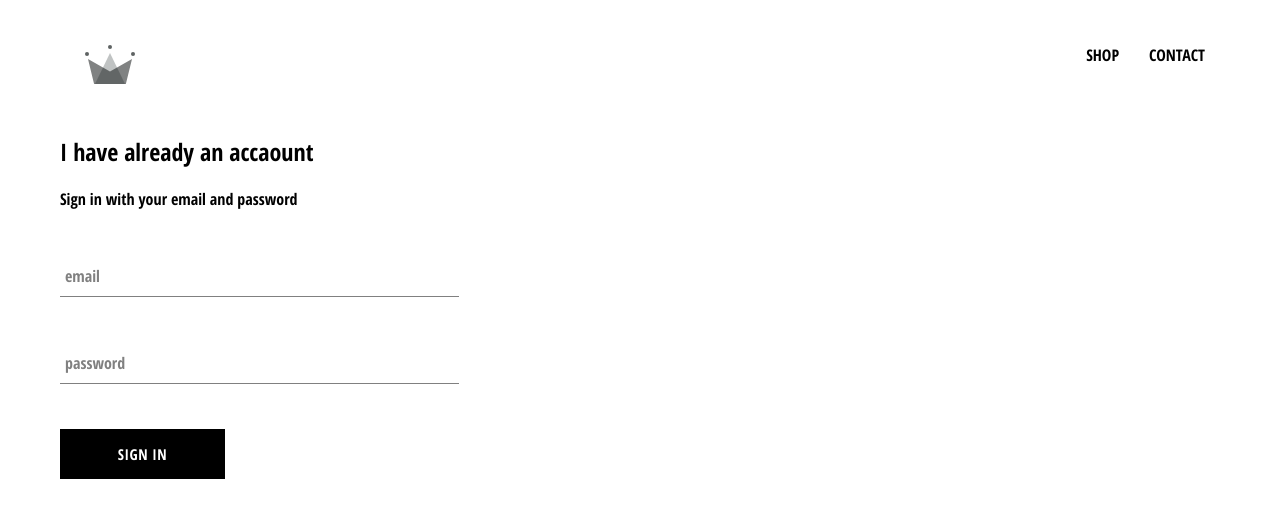
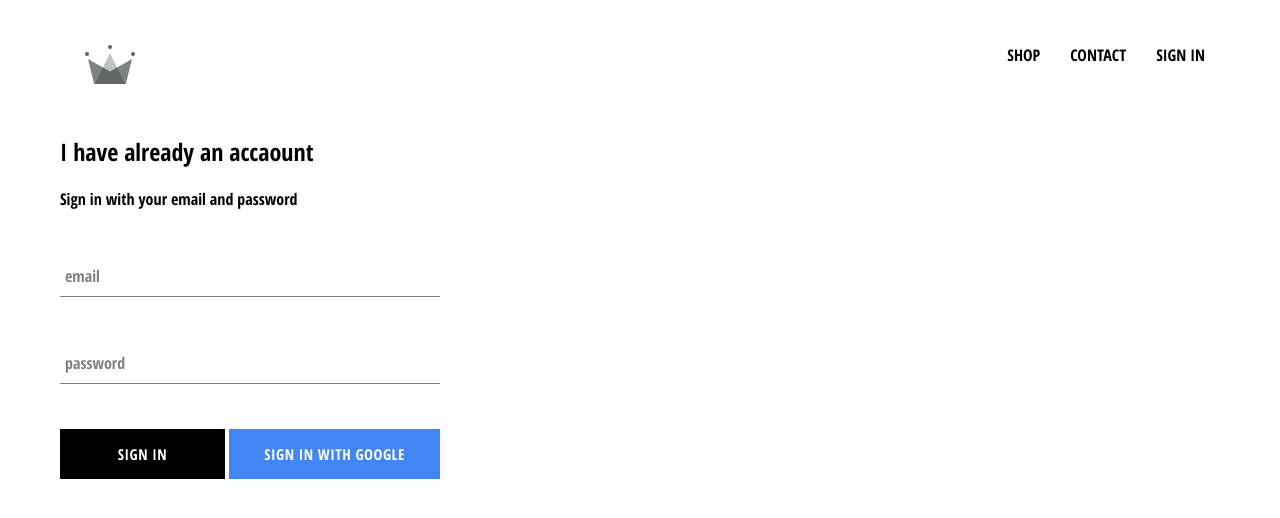
Before and after one commit to temurbek-4224/e-commerse-website, a React (Create React App) app: page /signIn in a window 1280 px wide. Shown: the top 518 px of the page. Built offline with nearby package versions, Linux system fonts and the light colour scheme; no server answers.

Commit message:
we integrated our app with firebase

```diff
--- a/package.json
+++ b/package.json
@@ -6,6 +6,7 @@
     "@testing-library/jest-dom": "^5.11.4",
     "@testing-library/react": "^11.1.0",
     "@testing-library/user-event": "^12.1.10",
+    "firebase": "^8.3.2",
     "node-sass": "^5.0.0",
     "react": "^17.0.2",
     "react-dom": "^17.0.2",
--- a/src/App.css
+++ b/src/App.css
@@ -6,3 +6,6 @@
   text-decoration: none;
   color: black;
 }
+* {
+  box-sizing: border-box;
+}
--- a/src/App.js
+++ b/src/App.js
@@ -4,12 +4,37 @@
 import ShopPage from './pages/shoppage/shoppage.component';
 import Header from './components/header/header.component';
 import SignInAndSignUpPage from './pages/sign-in-and-sign-up/sign-in-and-sign-up.component';
+import { auth } from './firebase/firebase.utils';
+import React from 'react';
 
 
-function App() {
+class App extends React.Component {
+
+  constructor() {
+    super();
+    this.state = {
+      currentUser: null
+    }
+  }
+
+  unsubscribeFromAuth = null;
+
+  componentDidMount() {
+    this.unsubscribeFromAuth = auth.onAuthStateChanged(user => {
+      this.setState({ currentUser: user });
+
+      console.log(user);
+    });
+  }
+
+  componentWillUnmount() {
+    this.unsubscribeFromAuth();
+  }
+
+  render() {
     return (
       <div>
-      <Header />
+        <Header currentUser={this.state.currentUser} />
         <Switch>
           <Route exact path='/' component={HomePage} />
           <Route path='/shop' component={ShopPage} />
@@ -18,5 +43,6 @@
       </div>
     );
   }
+}
 
 export default App;
--- a/src/components/custom-button/custom-button.component.jsx
+++ b/src/components/custom-button/custom-button.component.jsx
@@ -2,8 +2,11 @@
 
 import './custom-button.styles.scss';
 
-const CustomButton = ({ children, ...otherProps }) => (
-  <button className='custom-button' {...otherProps}>
+const CustomButton = ({ children, isGoogleSignIn, ...otherProps }) => (
+  <button
+    className={`${isGoogleSignIn ? 'google-sign-in' : ''} custom-button`}
+    {...otherProps}
+  >
     {children}
   </button>
 );
--- a/src/components/custom-button/custom-button.styles.scss
+++ b/src/components/custom-button/custom-button.styles.scss
@@ -19,4 +19,14 @@
     color: black;
     border: 1px solid black;
   }
+
+  &.google-sign-in {
+    background-color: #4285f4;
+    color: white;
+
+    &:hover {
+      background-color: #357ae8;
+      border: none;
+    }
+  }
 }
--- a/src/components/header/header.component.jsx
+++ b/src/components/header/header.component.jsx
@@ -3,8 +3,9 @@
 import { Link } from 'react-router-dom';
 import { ReactComponent as Logo } from '../../assets/4.3 crown.svg.svg';
 import './header.styles.scss';
+import { auth } from '../../firebase/firebase.utils';
 
-const Header = () => (
+const Header = ({ currentUser }) => (
   <div className='header'>
     <Link className='logo-container' to='/'>
       <Logo className='logo' />
@@ -14,6 +15,15 @@
         SHOP
       </Link>
       <Link className='option' to='/shop'>CONTACT</Link>
+      {
+        currentUser ? (
+          <div className='option' onClick={() => auth.signOut()}>
+            SIGN OUT
+          </div>
+        ) : (
+          <Link className='option' to='/signin'>SIGN IN</Link>
+        )
+      }
     </div>
   </div>
 );
--- a/src/components/header/header.styles.scss
+++ b/src/components/header/header.styles.scss
@@ -20,6 +20,7 @@
 
     .option {
       padding: 10px 15px;
+      cursor: pointer;
     }
   }
 }
--- a/src/components/sign-in/sign-in.component.jsx
+++ b/src/components/sign-in/sign-in.component.jsx
@@ -2,6 +2,7 @@
 import './sign-in.styles.scss';
 import FormInput from '../form-input/form-input.component';
 import CustomButton from '../custom-button/custom-button.component';
+import { signInWithGoogle } from '../../firebase/firebase.utils';
 
 class SignIn extends React.Component {
   constructor(props) {
@@ -45,7 +46,10 @@
             label='password'
             required
           />
-          <CustomButton type="submit">Sign In</CustomButton>
+          <div className='buttons'>
+            <CustomButton type="submit">Sign In</CustomButton>
+            <CustomButton onClick={signInWithGoogle} isGoogleSignIn>Sign in with Google</CustomButton>
+          </div>
         </form>
       </div>
     );
--- a/src/components/sign-in/sign-in.styles.scss
+++ b/src/components/sign-in/sign-in.styles.scss
@@ -1,8 +1,12 @@
 .sign-in {
-  width: 30vw;
+  width: 380px;
   display: flex;
   flex-direction: column;
   .title {
     margin: 10px 0;
   }
+  .buttons {
+    display: flex;
+    justify-content: space-between;
+  }
 }
--- /dev/null
+++ b/src/firebase/firebase.utils.js
@@ -0,0 +1,24 @@
+import firebase from 'firebase/app';
+import 'firebase/firestore';
+import 'firebase/auth';
+
+const config = {
+  apiKey: "AIzaSyCZVfzvE5HvUPn7GA4E4D8wg6fmQ-diocc",
+  authDomain: "e-commerse-site.firebaseapp.com",
+  projectId: "e-commerse-site",
+  storageBucket: "e-commerse-site.appspot.com",
+  messagingSenderId: "98156063058",
+  appId: "1:98156063058:web:6867fd20050702811bb28b",
+  measurementId: "G-5PR93SFDFW"
+};
+
+firebase.initializeApp(config);
+
+export const auth = firebase.auth();
+export const firestore = firebase.firestore();
+
+const provider = new firebase.auth.GoogleAuthProvider();
+// provider.setCustomParameters({ prompt: 'select_accaunt' });
+export const signInWithGoogle = () => auth.signInWithPopup(provider);
+
+export default firebase;
```
Also changed, not shown: 1 other file (tests, documents, lock files or other folders). Lines whose indentation alone changed are shown as unchanged.
